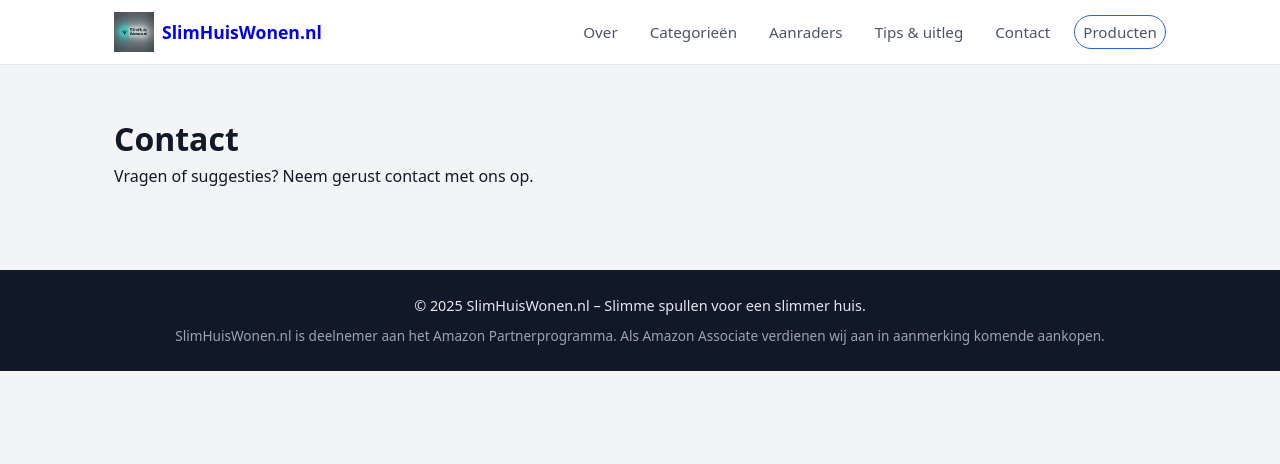
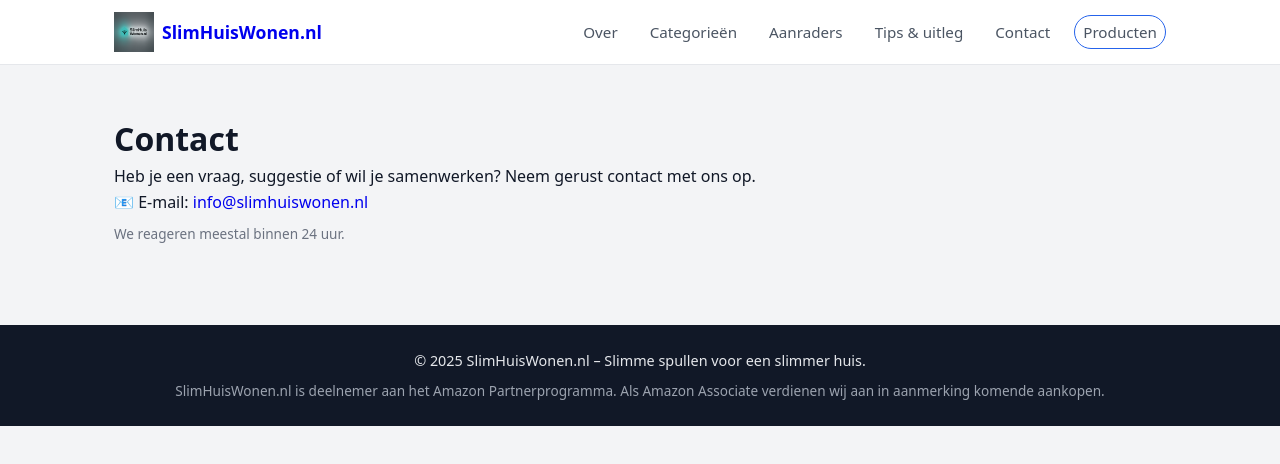
Before and after one commit to hafidgrad/SlimHuisWonen, a Next.js app: page /contact in a window 1280 px wide. Shown: the top 464 px of the page. Built offline with nearby package versions, Linux system fonts and the light colour scheme.

Commit message:
Add Tips & Uitleg and Contact pages

```diff
--- a/app/contact/page.jsx
+++ b/app/contact/page.jsx
@@ -1,18 +1,42 @@
 import Header from "@/components/Header";
 import Footer from "@/components/Footer";
+
+export const metadata = {
+  title: "Contact",
+  description:
+    "Neem contact op met SlimHuisWonen voor vragen, samenwerkingen of suggesties.",
+  alternates: {
+    canonical: "https://slimhuiswonen.nl/contact",
+  },
+};
 
 export default function ContactPage() {
   return (
     <>
       <Header />
+
       <main className="section">
         <div className="container">
           <h1>Contact</h1>
+
           <p>
-            Vragen of suggesties? Neem gerust contact met ons op.
+            Heb je een vraag, suggestie of wil je samenwerken?
+            Neem gerust contact met ons op.
+          </p>
+
+          <p>
+            📧 E-mail:{" "}
+            <a href="mailto:info@slimhuiswonen.nl">
+              info@slimhuiswonen.nl
+            </a>
+          </p>
+
+          <p className="muted small">
+            We reageren meestal binnen 24 uur.
           </p>
         </div>
       </main>
+
       <Footer />
     </>
   );
```
